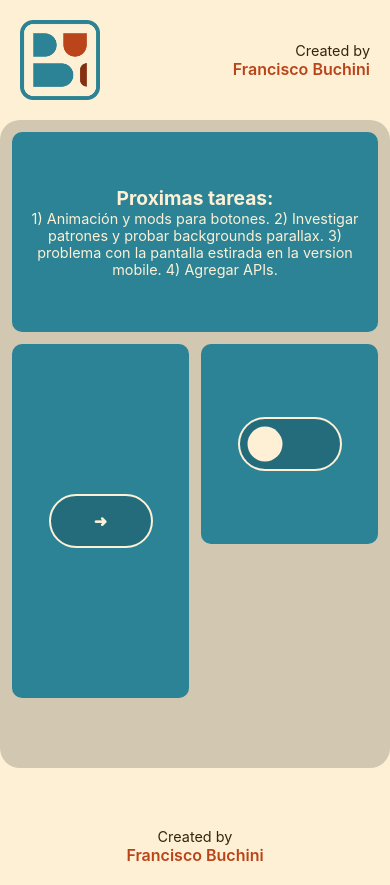
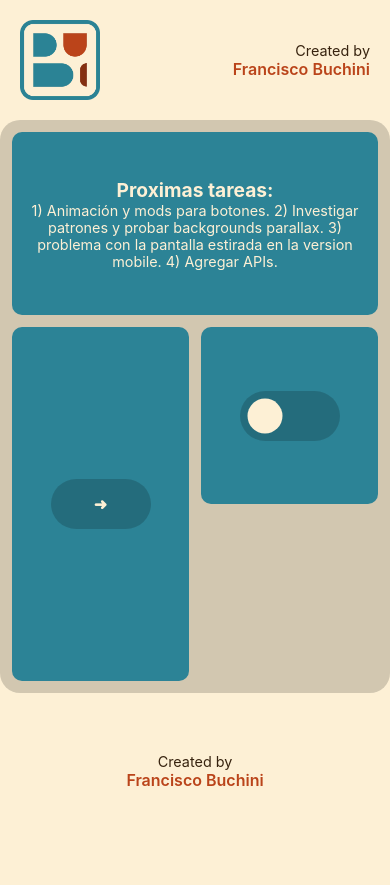
Before and after one commit to franciscobuchini/Portfolio, a React (Vite) app: page / in a window 390 px wide. After the commit the page ends 844 px from the top, so only its background shows below. Built offline with nearby package versions, Linux system fonts and the light colour scheme.

Commit message:
mobilefirst testing

```diff
--- a/src/Styles.css
+++ b/src/Styles.css
@@ -8,13 +8,15 @@
   text-wrap: pretty;
   list-style-type: none;
   border: none;
+  overflow: hidden;
   &:focus {appearance: none; border: none; outline: none;}
 }
 #root {
-  min-height: 100vh;
   display: flex;
   flex-direction: column;
   align-items: center;
+  height: min-content;
+  width: 100%;
   --size: 100px;
 }
 a {cursor: pointer; color: inherit;}
@@ -49,7 +51,12 @@ header {
   }
 }
 
-footer {text-align: center; padding: 60px 0 20px;}
+footer {
+  text-align: center;
+  padding: 60px 0 20px;
+  height: fit-content;
+  width: 100%;
+}
 .Me{font-weight: 600;}
 /* OUTSIDE -----------------------------------*/
 
@@ -61,11 +68,10 @@ footer {text-align: center; padding: 60px 0 20px;}
   height: max-content;
   flex-direction: row;
   grid-template-columns: repeat(4, 1fr);
-  grid-auto-rows: auto 1fr;
+  grid-auto-rows: auto;
   grid-auto-flow: row dense;
   /*Design*/
   border-radius: 20px;
-  margin: 0 5px;
   padding: 12px;
   gap: 12px;
 }
@@ -78,9 +84,7 @@ footer {text-align: center; padding: 60px 0 20px;}
   justify-content: space-between;
   position: relative;
   width: 100%;
-  height: 100%;
-  min-height: calc(var(--size) * 2);
-  max-height: fit-content;
+  min-height: max-content;
   /*Design*/
   border-radius: 10px;
   transition: 0.2s;
@@ -134,10 +138,11 @@ footer {text-align: center; padding: 60px 0 20px;}
 /* RESPONSIVE -----------------------------------*/
 @media (width <= 770px) {
   .Large {grid-column: span 4 !important;}
+
 }
 
 @media (width > 770px) {
-  .BentoGrid {grid-template-columns: repeat(8, 1fr); margin: 0 40px; padding: 20px; gap: 20px;}
+  .BentoGrid {grid-template-columns: repeat(8, 1fr); padding: 20px; gap: 20px;}
   .Nav {top: auto;}
   .Text, .Component {padding: 10px;}
   h2 {font-size: 1.1rem;}
--- a/src/Theme.css
+++ b/src/Theme.css
@@ -16,10 +16,11 @@
 }
 /* ROOT -------------------------------------------------------*/
 
+
 /* THEME LIGHT -------------------------------------------------------*/
 body {background-color: var(--light); color: var(--light);}
 .BentoGrid {background-color: var(--darktransparent)}
-  .Bento {background-color: var(--primarylight); &:hover {outline: 4px solid var(--primarydark);}}
+.Bento {background-color: var(--primarylight);}
 .Transparent:hover {outline: none;}
 
 .CreatedBy {color: var(--dark);}
@@ -28,16 +29,15 @@
 
 
 .Button, .Switch input {
-    background-color: var(--darktransparent); color: var(--light); outline: 2px solid var(--light);
-    &:hover {background-color: var(--darktransparent); color: var(--white); outline: 4px solid var(--light)}
+  background-color: var(--darktransparent); color: var(--light);
+  &:hover {background-color: var(--darktransparent); color: var(--white);}
 }
 
 .Switch input {
-    &:checked {background-color: var(--primarydark);}
+  &:checked {background-color: var(--primarylight);}
   &:checked::before {background-color: var(--primarydark);}
   &::before {background-color: var(--light);}
-    &:hover::before {background-color: var(--primarydark);}
-
+  &:hover::before {background-color: var(--primarylight);}
 }
 /* THEME LIGHT -------------------------------------------------------*/
 
@@ -45,7 +45,7 @@
 [data-theme="dark"] {
   body {background-color: var(--black); color: var(--white);}
   .BentoGrid {background-color: var(--darktransparent)}
-  .Bento {background-color: var(--primarylight); &:hover {outline: 4px solid var(--secondarydark);}}
+  .Bento {background-color: var(--transparent);}
   .Transparent:hover {outline: none;}
 
   .CreatedBy {color: var(--light);}
@@ -54,8 +54,8 @@
   h2 {color: var(--secondarylight);}
 
   .Button, .Switch input {
-    background-color: var(--transparent); color: var(--white); outline: 2px solid var(--white);
-    &:hover {background-color: var(--darktransparent); color: var(--white); outline: 4px solid var(--white)}
+    background-color: var(--transparent); color: var(--white);
+    &:hover {background-color: var(--darktransparent); color: var(--white);}
     &:checked {background-color: var(--darktransparent);}
     &:checked::before {background-color: var(--white);}
     &:hover:checked::before {background-color: var(--secondarylight);}
```
Lines whose indentation alone changed are shown as unchanged.
